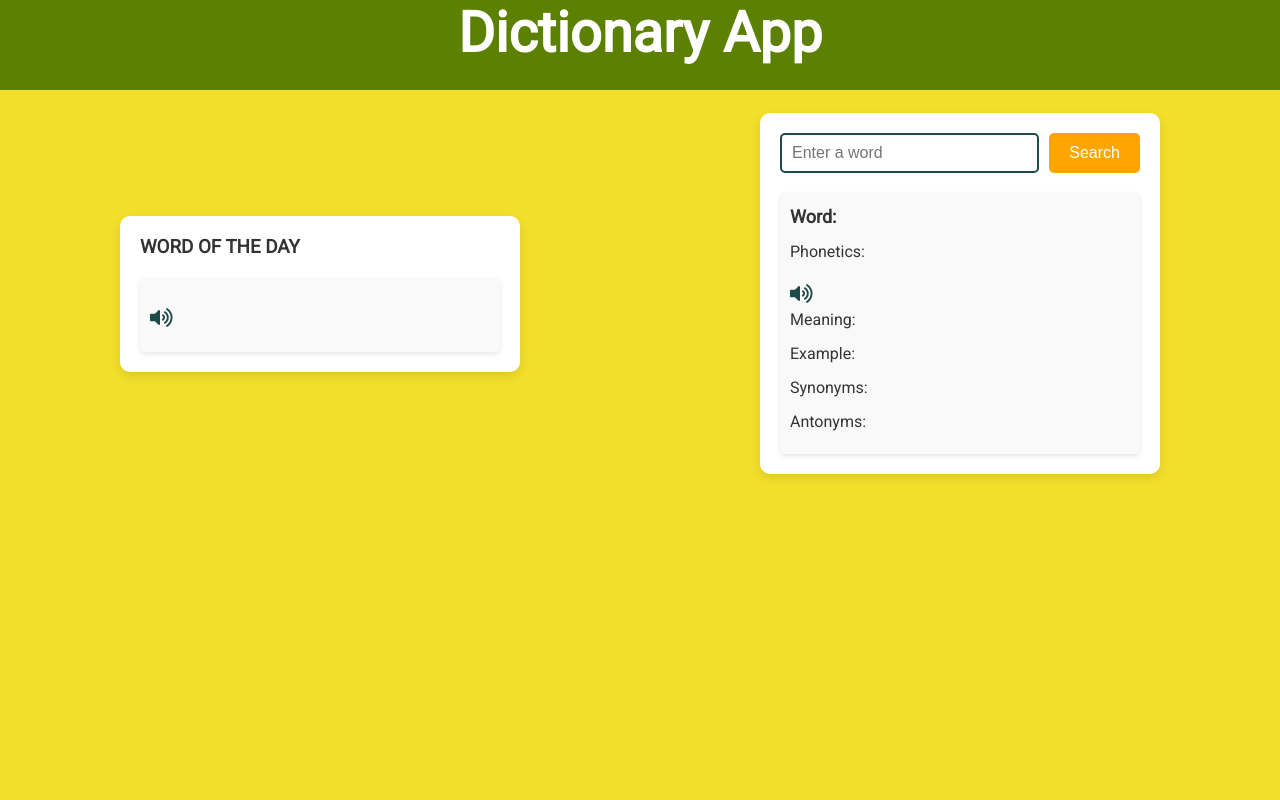
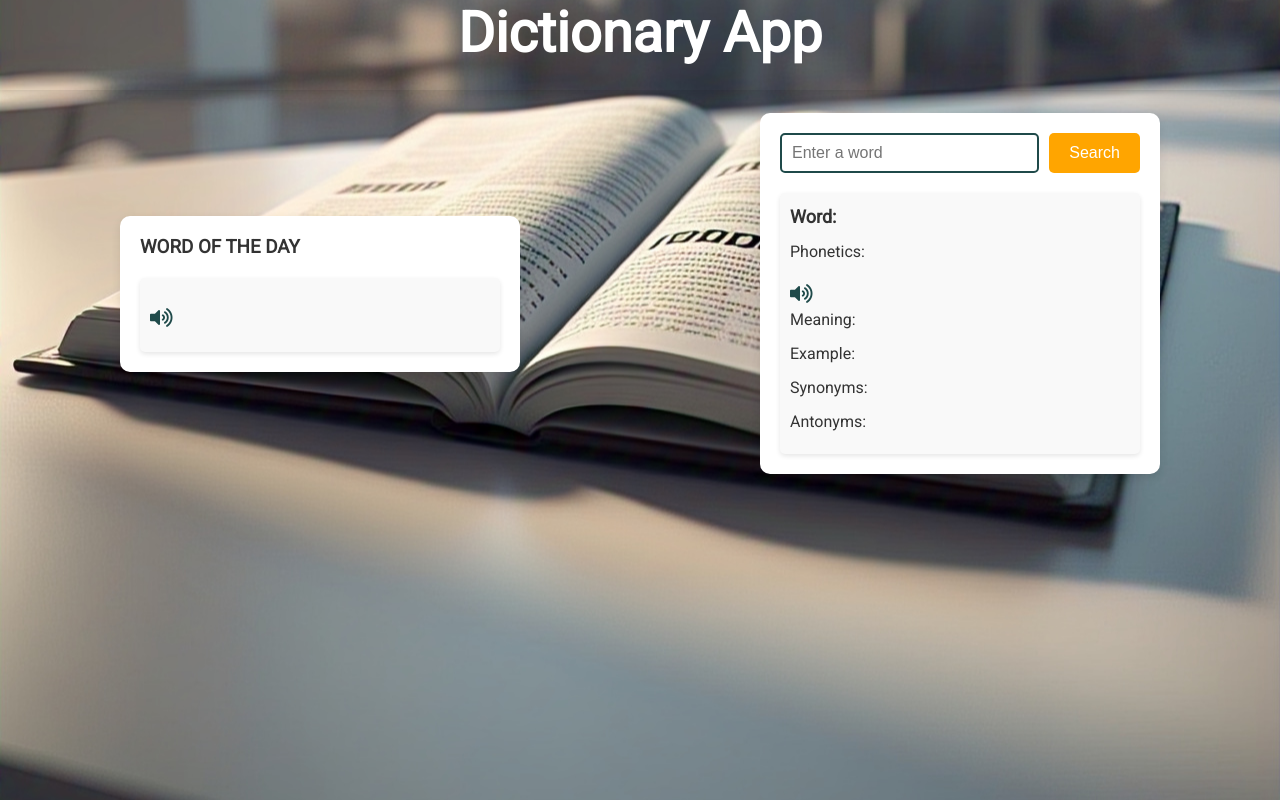
Before and after one commit to Deepanker1010/dictionary-app, a plain HTML site: page index.html in a window 1280 px wide. Drawn offline with Linux system fonts and the light colour scheme; no server answers.

Commit message:
added background img.

```diff
--- a/app.css
+++ b/app.css
@@ -6,14 +6,18 @@
 
 body {
     font-family: 'Roboto', sans-serif;
-    background-color: #f3de2c; /* Soft background color */
+    /* background-color: #f3de2c; Soft background color */
     color: #333;
+    background-image: url('background_img_for_my_dictionary_app.jpeg');
+    background-repeat: no-repeat; /* Prevents repeating the image */
+    background-size: cover; /* Ensures the image covers the entire element */
+    background-position: center; /* Centers the image */
 }
 
 header {
     display: block;
     text-align: center;
-    background-color: #5c8001;
+    box-shadow:0 4px 10px rgba(0, 0, 0, 0.1);;
     color: white;
     font-size: 28px;
     height: 90px;
```
Also changed, not shown: index.html (+1 -1 lines), background_img_for_my_dictionary_app.jpeg (added).
